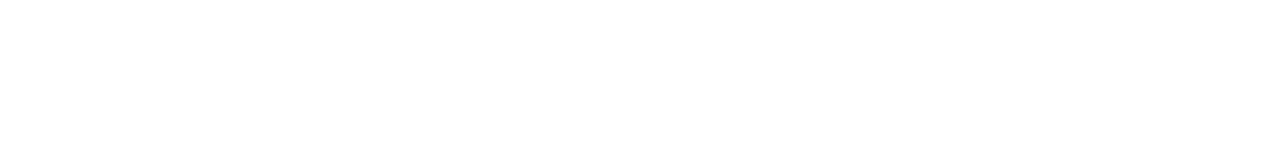
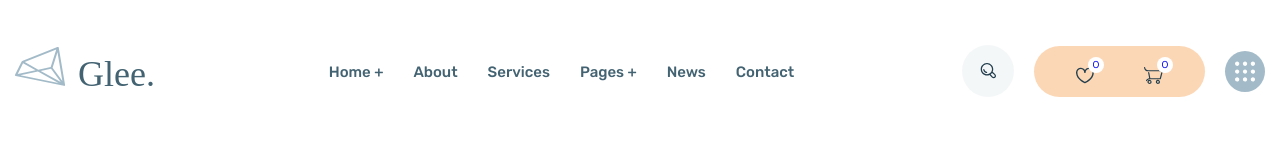
Before and after one commit to dimorg-hub/glee, a website: page app/index.html in a window 1280 px wide. Drawn offline with nearby package versions, Linux system fonts and the light colour scheme; files that its build step writes are made by us from their sources; files whose address does not match are found by name.

Commit message:
Сделал Header

```diff
--- a/app/index.html
+++ b/app/index.html
@@ -4,11 +4,64 @@
 <head>
 	<meta charset="UTF-8">
 	<meta name="viewport" content="width=device-width, initial-scale=1.0">
-	<title>Document</title>
+	<title>Glee</title>
+	<link rel="preconnect" href="https://fonts.gstatic.com">
+	<link
+		href="https://fonts.googleapis.com/css2?family=DM+Sans:wght@400;500;700&family=Poppins:wght@700&family=Rubik:wght@400;500&display=swap"
+		rel="stylesheet">
 	<link rel="stylesheet" href="css/style.min.css">
 </head>
 
 <body>
+	<header class="header">
+		<div class="container">
+			<div class="header__inner">
+				<a class="logo">
+					<img class="logo__img" src="images/logo.svg" alt="logo">
+				</a>
+				<nav class="header__menu">
+					<ul class="header__list">
+						<li class="header__item">
+							<a class="header__item-link" href="#">Home +</a>
+						</li>
+						<li class="header__item">
+							<a class="header__item-link" href="#">About</a>
+						</li>
+						<li class="header__item">
+							<a class="header__item-link" href="#">Services</a>
+						</li>
+						<li class="header__item">
+							<a class="header__item-link" href="#">Pages +</a>
+						</li>
+						<li class="header__item">
+							<a class="header__item-link" href="#">News</a>
+						</li>
+						<li class="header__item">
+							<a class="header__item-link" href="#">Contact</a>
+						</li>
+					</ul>
+				</nav>
+				<div class="nav-user">
+					<a class="nav-user__link nav-user__link-searh" href="#">
+						<img class="nav-user__img" src="images/icon/searh.svg" alt="searh">
+					</a>
+					<div class="nav-user__group">
+						<a class="nav-user__link nav-user__link-like" href="#">
+							<img class="nav-user__img" src="images/icon//heart.svg" alt="heard">
+							<span class="nav-user__num">0</span>
+						</a>
+						<a class="nav-user__link" href="#">
+							<img class="nav-user__img" src="images/icon/shop.svg" alt="shop">
+							<span class="nav-user__num">0</span>
+						</a>
+					</div>
+					<a class="nav-user__link nav-user__link-nine" href="#">
+						<img class="nav-user__img nav-user__img-bg " src="images/icon/menu-icon.svg" alt="menu-icon">
+					</a>
+				</div>
+			</div>
+		</div>
+	</header>
 
 
 
--- a/app/scss/_global.scss
+++ b/app/scss/_global.scss
@@ -0,0 +1,19 @@
+
+
+
+body{
+	@extend %sans-400;
+}
+
+.container {
+	max-width: 1800px;
+	margin: 0 auto;
+	padding: 0 15px;
+}
+
+
+.container-in{
+	max-width: 1200px;
+	margin: 0 auto;
+	padding: 0 15px;
+}
--- a/app/scss/_vars.scss
+++ b/app/scss/_vars.scss
@@ -0,0 +1,31 @@
+$bg-defaut: #fcd7b6;
+$bg-indtan: #a3bbc8;
+$bg-opasit: #a3bbc820;
+
+
+
+
+// font-family: 'DM Sans', sans-serif;
+// font-family: 'Poppins', sans-serif;
+// font-family: 'Rubik', sans-serif;
+
+%sans-400{
+	font-family: 'DM Sans', sans-serif;
+	font-weight: 400;
+}
+%sans-500{
+	font-family: 'DM Sans', sans-serif;
+	font-weight: 500;
+}
+%sans-700{
+	font-family: 'DM Sans', sans-serif;
+	font-weight: 700;
+}
+%rubik-400{
+	font-family: 'Rubik', sans-serif;
+	font-weight: 400;
+}
+%rubik-500{
+	font-family: 'Rubik', sans-serif;
+	font-weight: 500;
+}
--- a/app/scss/style.scss
+++ b/app/scss/style.scss
@@ -4,6 +4,102 @@
 @import 'global';
 
 
+.header {
+	padding: 45px 0;
+
+	&__inner{
+		display: flex;
+		justify-content: space-between;
+		align-items: center;
+	}
+
+	&__list {
+	display: flex;
+	}
+
+	&__item:not(:last-child) {
+		margin-right: 30px;
+	}
+
+	&__item-link {
+		color: #436372;
+		font-family: Rubik;
+		font-size: 15px;
+		font-weight: 500;
+		line-height: 12px;
+	}
+
+}
+
+.logo{
+	position: relative;
+	bottom: 5px;
+}
+
+.nav-user {
+	display: flex;
+	align-items: center;
+
+	&__link-searh{
+		padding: 18px;
+		background-color: $bg-opasit;
+		border-radius: 50%;
+		margin-right: 20px;
+	}
+
+	&__link{
+		position: relative;
+	}
+
+	&__group{
+	display: flex;
+	align-items: center;
+	padding: 21px 42px 13px;
+	background-color: $bg-defaut;
+	border-radius: 100px;
+	margin-right: 20px;
+	}
+
+	&__link-like{
+		margin-right: 50px;
+	}
+
+	&__num{
+		position: absolute;
+		top: -10px;
+		right: -10px;
+		height: 16px;
+		width: 16px;
+		background-color: #fff;
+		text-align: center;
+		font-size: 10px;
+		border-radius: 50%;
+		line-height: 16px;
+	}
+
+	&__link-nine{
+		padding: 10px;
+		background-color: $bg-indtan;
+		border-radius: 50%
+	}
+}
+
+
+
+
+
+
+
+
+
+
+
+
+
+
+
+
+
 
 
 
```
Also changed, not shown: app/images/icon/heart.svg (added), app/images/icon/menu-icon.svg (added), app/images/icon/searh.svg (added), app/images/icon/shop.png (added), app/images/icon/shop.svg (added), app/images/logo.svg (added).
